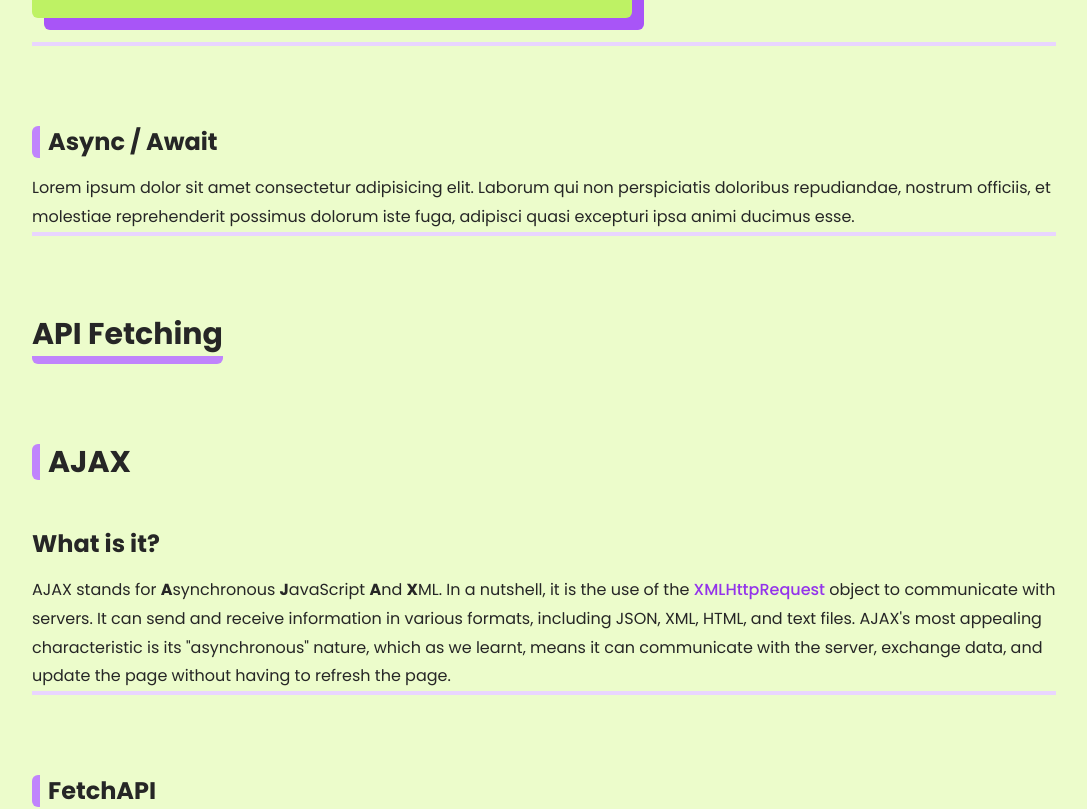
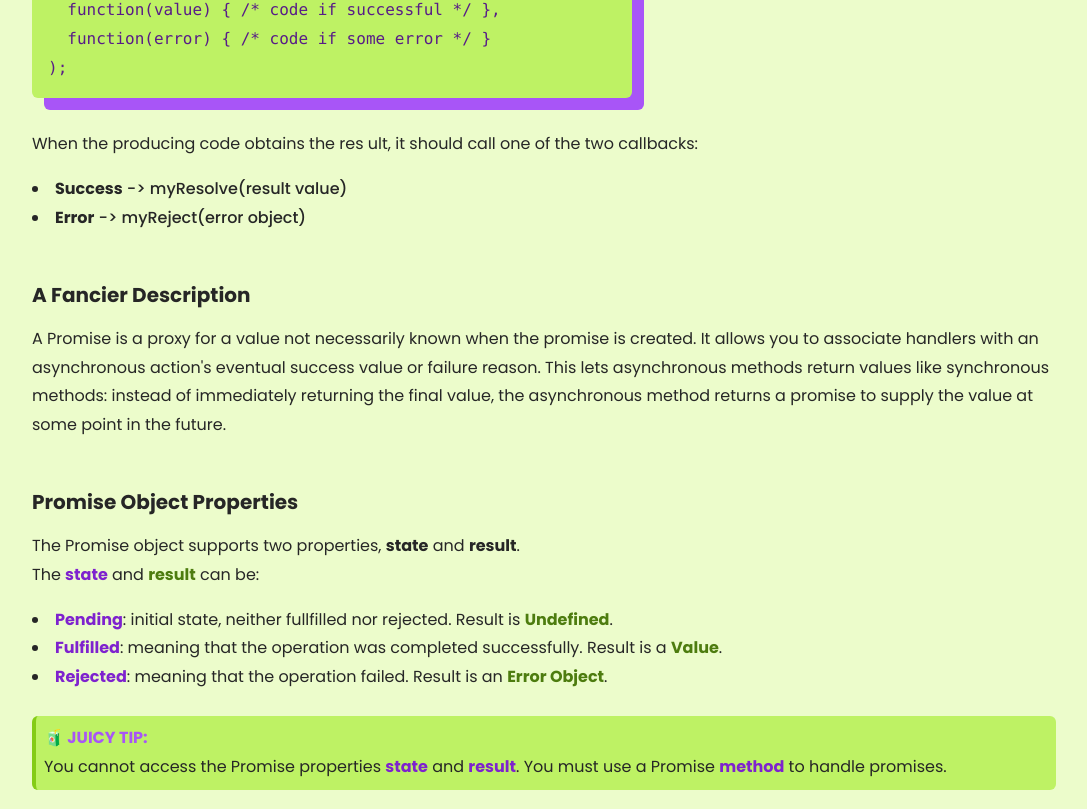
Before and after one commit to Bmullerc/promise-app, a React (Vite) app: page / in a window 1280 px wide. Shown: the part 3697-4506 px from the top of the page, without its empty margins (96-1183 px from the left). Built offline with nearby package versions, Linux system fonts and the light colour scheme.

Commit message:
Content addition / Tip Component Added

```diff
--- a/index.html
+++ b/index.html
@@ -3,7 +3,7 @@
 
 <head>
   <meta charset="UTF-8" />
-  <link rel="icon" type="image/svg+xml" href="/src/favicon.svg" />
+  <!-- <link rel="icon" type="image/svg+xml" href="/src/favicon.svg" /> -->
   <meta name="viewport" content="width=device-width, initial-scale=1.0" />
   <link rel="preconnect" href="https://fonts.googleapis.com">
   <link rel="preconnect" href="https://fonts.gstatic.com" crossorigin>
--- a/src/components/Intro.tsx
+++ b/src/components/Intro.tsx
@@ -2,9 +2,7 @@ import { Callbacks } from "./content/Callbacks";
 
 export function Intro() {
   return (
-    <article id="intro" className="my-20 border-b-4 border-purple-200">
-
-
+    <article id="intro" className="my-20 pb-20 border-b-4 border-purple-200">
 
       <div>
         <h2 className="text-4xl font-bold border-b-8 w-fit border-purple-400 rounded-md pb-1">Introduction</h2>
--- a/src/components/content/Promises.tsx
+++ b/src/components/content/Promises.tsx
@@ -1,8 +1,9 @@
+import { JuicyTip } from "../reusable/Juicytip";
 import { PreCode } from "../reusable/PreCode";
 
 export function Promises() {
   return (
-    <article id="promises" className="my-20 border-b-4 border-purple-200">
+    <article id="promises" className="my-20 pb-20 border-b-4 border-purple-200">
       <h2 className="text-2xl font-bold border-l-8 w-fit border-purple-400 pl-2 rounded-md">Promises</h2>
       <p className="mt-4">The Promise object represents the eventual completion (or failure) of an asynchronous operation and its resulting value. It contains both the producing code and calls to the consuming code:</p>
 
@@ -20,6 +21,27 @@ myPromise.then(
   function(error) { /* code if some error */ }
 );`} />
 
+      <p className="mt-8">When the producing code obtains the res ult, it should call one of the two callbacks:</p>
+      <ul className="list-inside list-disc mt-4">
+        <li className="font-medium"><strong>Success</strong> -&gt;  myResolve(result value)</li>
+        <li className="font-medium"><strong>Error</strong> -&gt; myReject(error object)</li>
+      </ul>
+
+      <h3 className="text-xl font-bold mt-12 mb-4">A Fancier Description</h3>
+      <p>A Promise is a proxy for a value not necessarily known when the promise is created. It allows you to associate handlers with an asynchronous action's eventual success value or failure reason. This lets asynchronous methods return values like synchronous methods: instead of immediately returning the final value, the asynchronous method returns a promise to supply the value at some point in the future.</p>
+
+      <h3 className="text-xl font-bold mt-12 mb-4">Promise Object Properties</h3>
+      <p>The Promise object supports two properties, <strong>state</strong> and <strong>result</strong>.</p>
+      <p>The <strong className="text-purple-700">state</strong> and <strong className="text-lime-700">result</strong> can be:</p>
+
+      <ul className="list-inside list-disc mt-4">
+        <li><strong className="text-purple-700">Pending</strong>: initial state, neither fullfilled nor rejected. Result is <strong className="text-lime-700">Undefined</strong>.</li>
+        <li><strong className="text-purple-700">Fulfilled</strong>: meaning that the operation was completed successfully. Result is a <strong className="text-lime-700">Value</strong>.</li>
+        <li><strong className="text-purple-700">Rejected</strong>: meaning that the operation failed. Result is an <strong className="text-lime-700">Error Object</strong>.</li>
+      </ul>
+
+      <JuicyTip text={<p>You cannot access the Promise properties <b className="text-purple-700">state</b> and <b className="text-purple-700">result</b>. You must use a Promise <b className="text-purple-700">method</b> to handle promises.</p>} />
+
     </article>
   )
 }
--- /dev/null
+++ b/src/components/reusable/Juicytip.tsx
@@ -0,0 +1,12 @@
+interface Props {
+  text: JSX.Element;
+}
+
+export function JuicyTip(props: Props) {
+  return (
+    <div className='bg-lime-300 p-2 mt-6 rounded-md border-l-4 2xl:w-2/3 border-lime-500'>
+      <h3 className='text-purple-500 font-bold'>🧃 JUICY TIP:</h3>
+      {props.text}
+    </div>
+  )
+}
```
